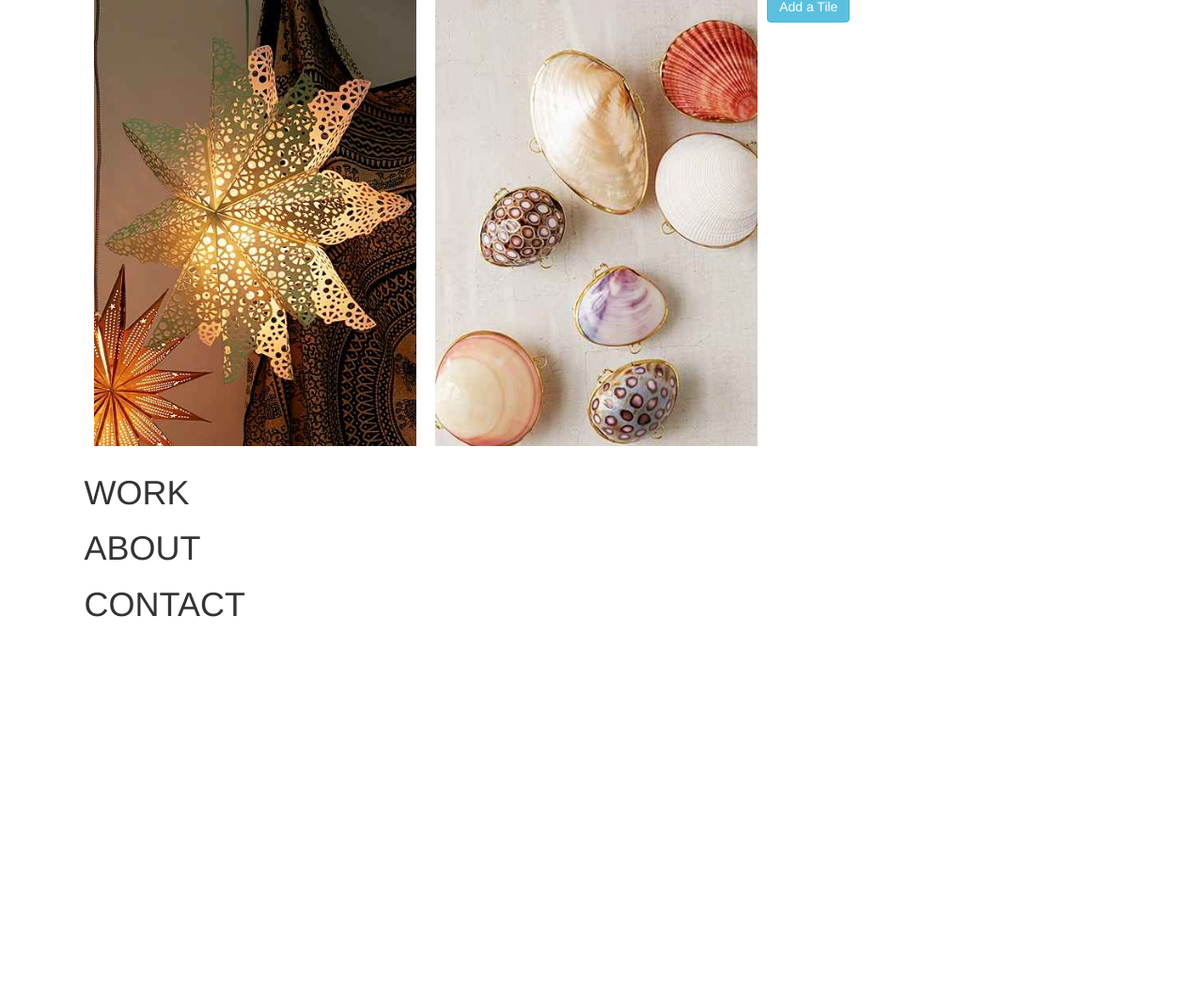
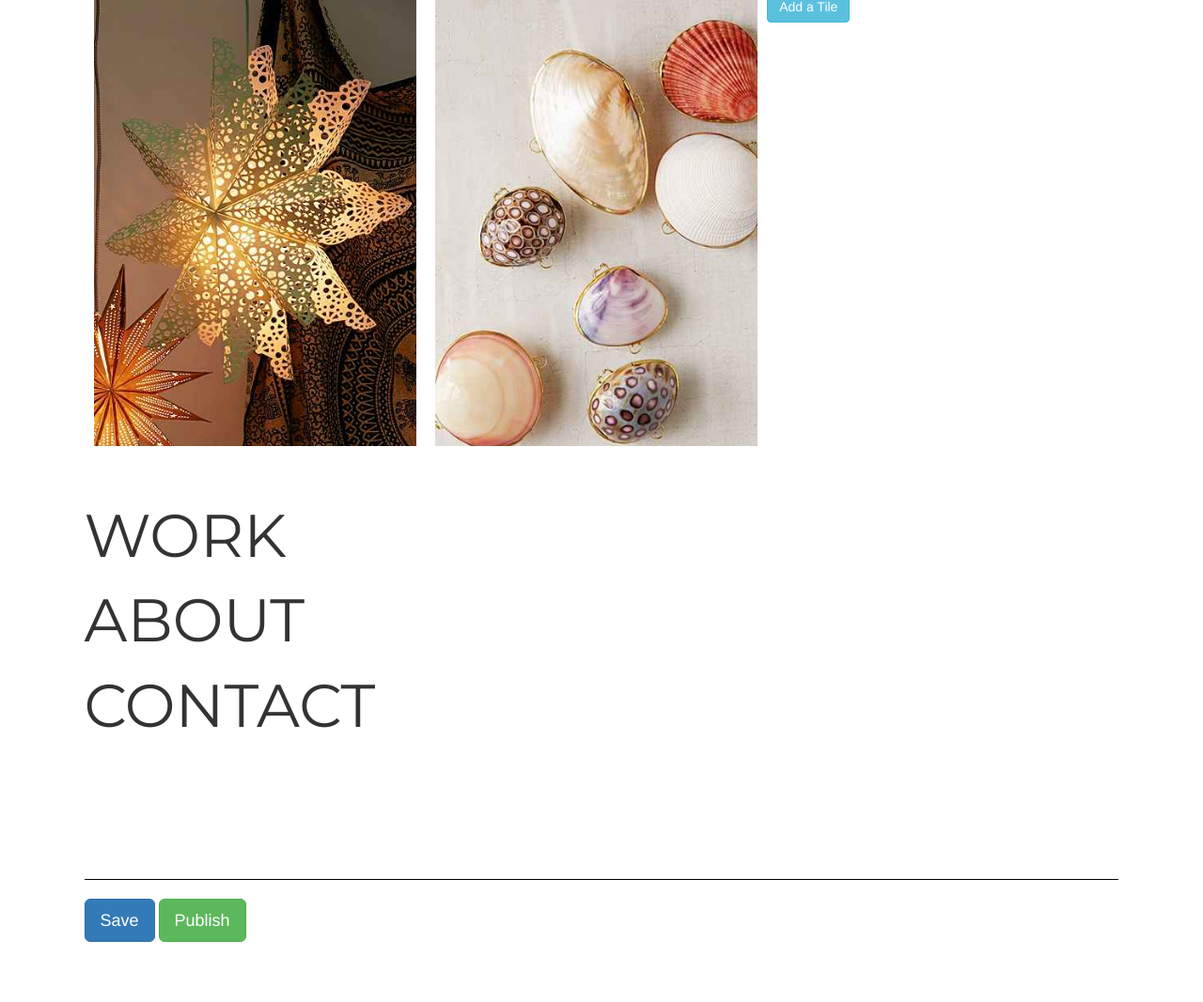
Before and after one commit to maxbert/reimagined-potato, a Flask app: template templates/template1/template1.html in a window 1280 px wide. Shown: the part 1468-2535 px from the top of the page at 94% size. Before the commit the page ends 2125 px from the top, so only its background shows below. Run offline with Flask 2, Linux system fonts and the light colour scheme; the template is opened without the code that fills it, so the values that code supplies are empty; some libraries are stand-ins or nearby versions.

Commit message:
save/publish buttons

```diff
--- a/static/template1.css
+++ b/static/template1.css
@@ -79,3 +79,8 @@ p {
     opacity: 0;
 
 }
+
+h1 {
+    font-family: 'Montserrat', sans-serif;
+    font-size: 5vw;
+}
--- a/templates/template1/template1.html
+++ b/templates/template1/template1.html
@@ -138,7 +138,7 @@
     <button id="addbox" type="button" class="btn btn-info">Add a Tile</button>
 
     <div class="spacer" style="clear: both;"></div>
-
+    <div class="spacer" style="margin-top: 5rem;"></div>
 
     <div id="work">
       <h1>WORK</h1>
@@ -152,6 +152,10 @@
       <h1>CONTACT</h1>
     </div>
 
+    <div class="spacer" style="margin-top: 15rem;"></div>
+    <hr style="border-top: 1px solid black;">
+    <button id="save" type="button" class="btn btn-primary btn-lg">Save</button>
+    <button id="publish" type="button" class="btn btn-success btn-lg">Publish</button>
 
 
   </body>
```
